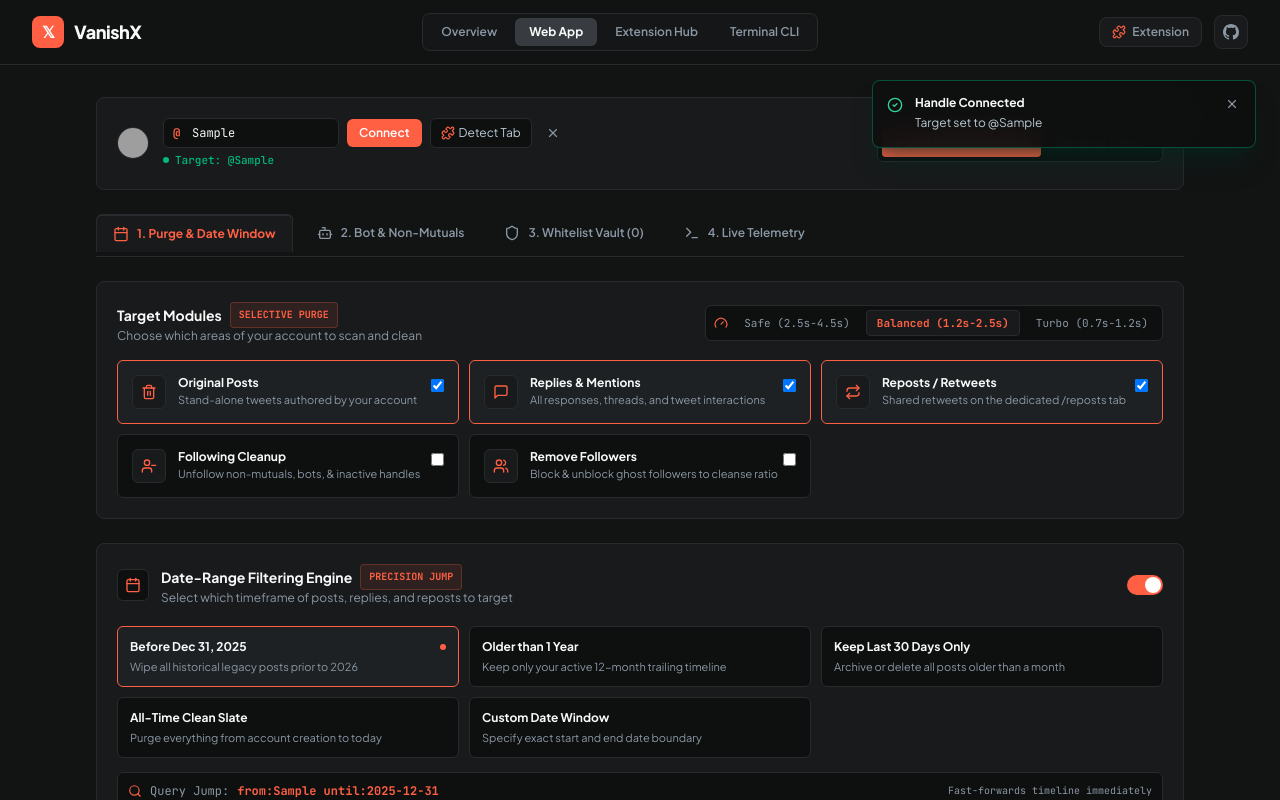
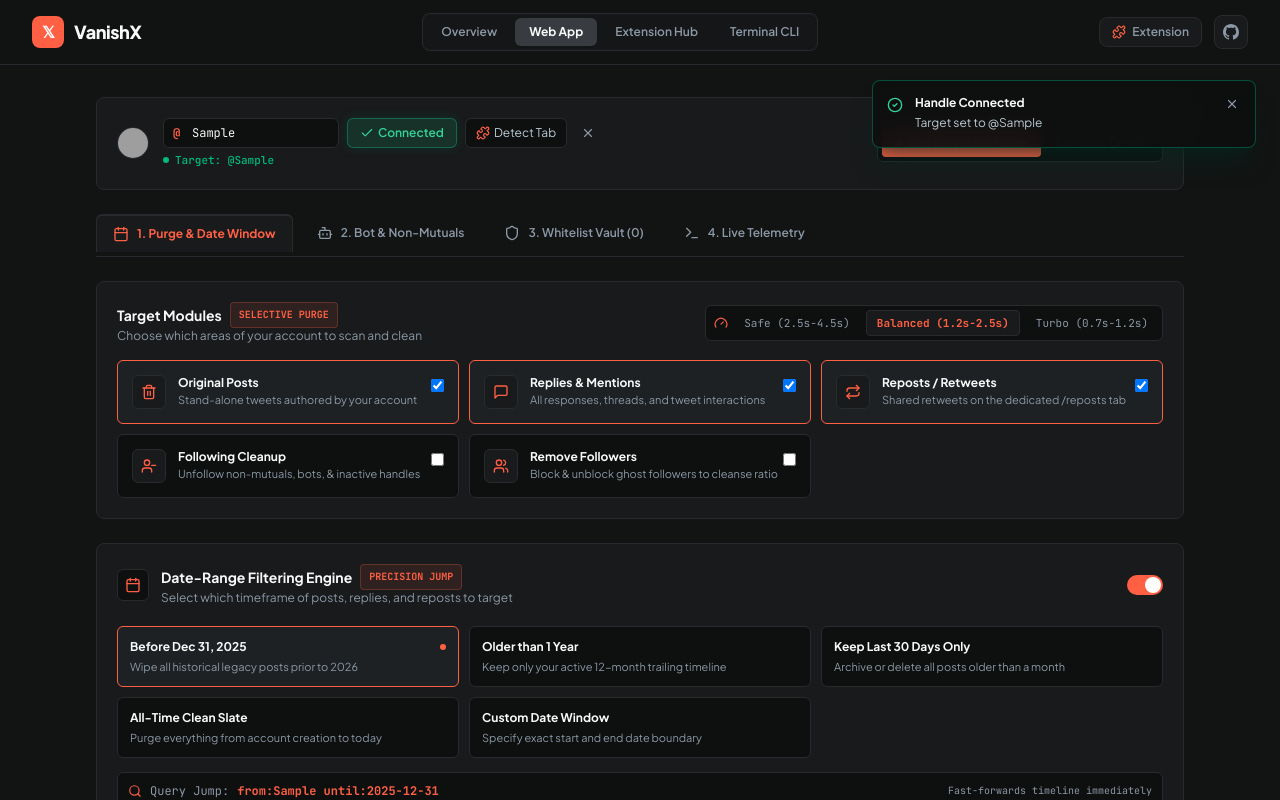
Before and after one commit to Admuad/x-account-cleaner, a Next.js app in the folder web/: page /app in a window 1280 px wide. Both pictures are taken after typing "Sample" into the empty fields and a click on the button "Connect". Shown: the top 800 px of the page. Built offline with nearby package versions, Linux system fonts and the light colour scheme; no server answers; grey boxes are pictures that could not be loaded.

Commit message:
feat(ui): dynamic Connected status button state with emerald badge and checkmark

```diff
--- a/web/src/app/app/page.tsx
+++ b/web/src/app/app/page.tsx
@@ -32,6 +32,7 @@ import {
   Play,
   RotateCcw,
   Sparkles,
+  Check,
 } from 'lucide-react';
 
 const DEFAULT_CONFIG: PurgeConfig = {
@@ -775,12 +776,23 @@ export default function AppPage() {
                     className="bg-space-darkest border border-space-border rounded-md pl-7 pr-3 py-1.5 text-xs text-space-text focus:outline-none focus:border-coral font-mono w-36 sm:w-44"
                   />
                 </div>
+                {activeHandle && handleInput.trim().replace(/^@/, '').toLowerCase() === activeHandle.toLowerCase() ? (
+                  <button
+                    type="submit"
+                    className="px-3 py-1.5 rounded-md bg-emerald-500/15 border border-emerald-500/40 text-emerald-400 text-xs font-semibold flex items-center space-x-1 hover:bg-emerald-500/25 transition-all shadow-[0_0_12px_rgba(16,185,129,0.15)]"
+                    title="Account is currently connected"
+                  >
+                    <Check className="w-3.5 h-3.5" />
+                    <span>Connected</span>
+                  </button>
+                ) : (
                   <button
                     type="submit"
                     className="coral-button px-3 py-1.5 text-xs font-semibold"
                   >
                     Connect
                   </button>
+                )}
                 <button
                   type="button"
                   onClick={detectActiveTab}
```
Lines whose indentation alone changed are shown as unchanged.
